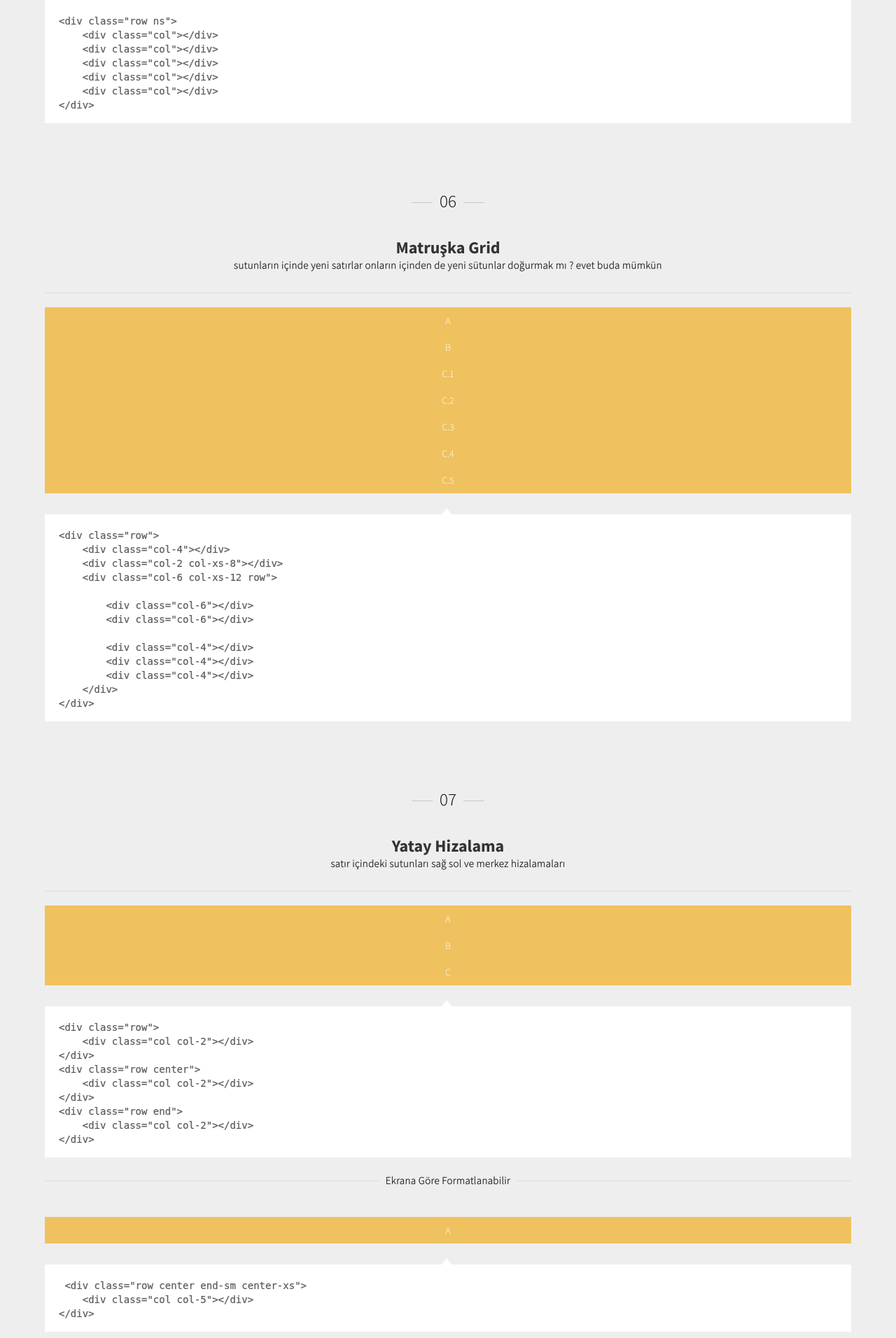
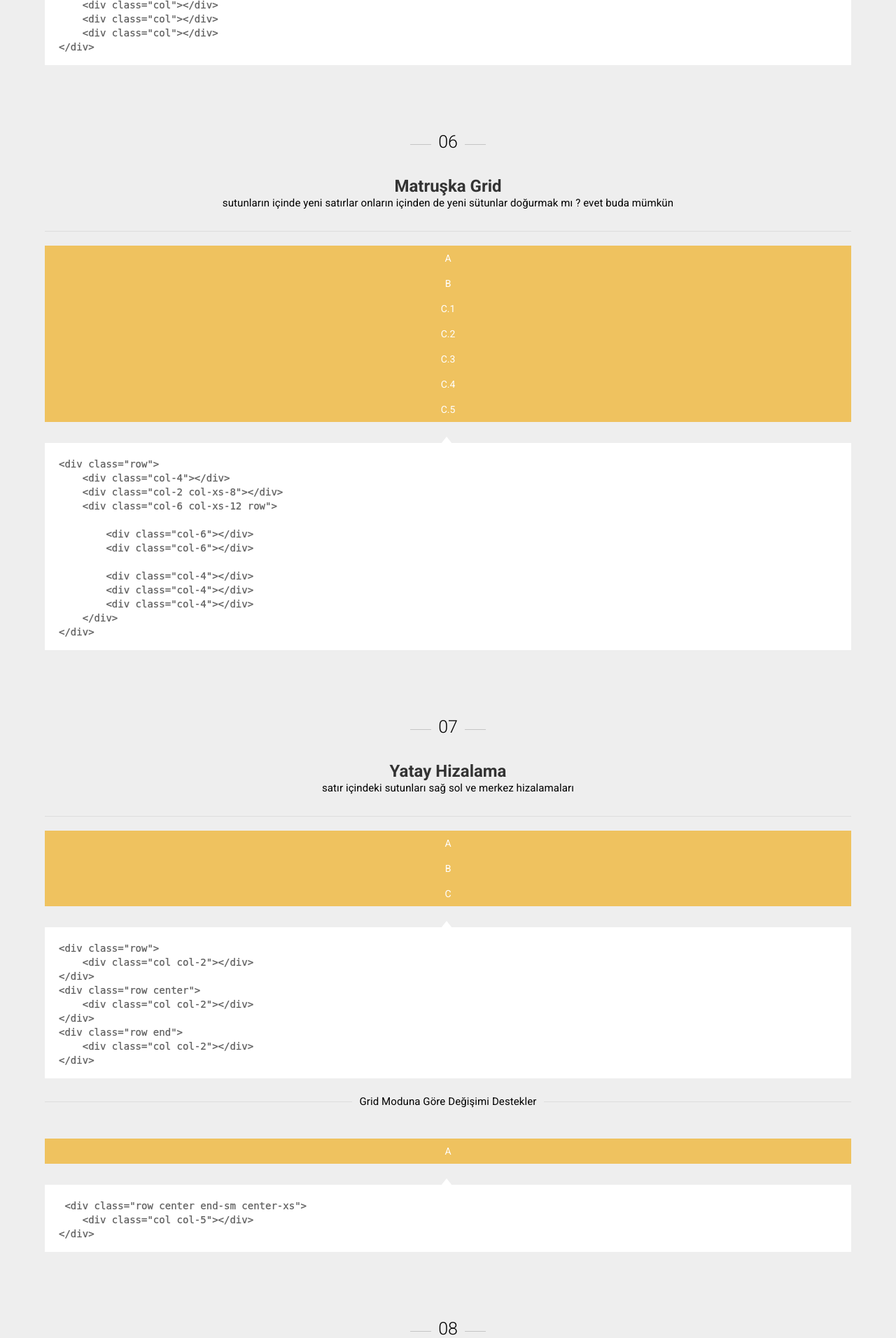
Before and after one commit to thealico/FlexGrid, a PHP site: page / in a window 1280 px wide. Shown: the part 3577-5489 px from the top of the page at 70% size. Run offline with PHP 8.4, Linux system fonts and the light colour scheme.

Commit message:
dokuman guncellendi

```diff
--- a/example/07.htm
+++ b/example/07.htm
@@ -33,7 +33,7 @@ echo '</code></pre>' ?>
 </div>
 <div class="dsc ara">
     <hr/>
-    <p><span>Ekrana Göre Formatlanabilir</span></p>
+    <p><span>Grid Moduna Göre Değişimi Destekler</span></p>
 </div>
 
 <div class="sam">
--- a/example/08.htm
+++ b/example/08.htm
@@ -63,7 +63,7 @@ echo '</code></pre>' ?>
 
     <div class="dsc ara">
         <hr/>
-        <p><span> Ekrana Göre Formatlanabilir</span></p>
+        <p><span> Grid Moduna Göre Değişimi Destekler</span></p>
     </div>
 
     <div class="sam s_08_1">
--- a/example/09.htm
+++ b/example/09.htm
@@ -62,7 +62,7 @@ echo '</code></pre>' ?>
 
 <div class="dsc ara">
     <hr/>
-    <p><span>Ekrana Göre Formatlama</span></p>
+    <p><span>Grid Moduna Göre Değişimi Destekler</span></p>
 </div>
 
 <div class="sam">
--- a/example/14.htm
+++ b/example/14.htm
@@ -58,7 +58,7 @@ echo '</code></pre>' ?>
 
 <div class="dsc ara">
     <hr/>
-    <p><span>Ekrana Göre Formatlama</span></p>
+    <p><span>Grid Moduna Göre Değişimi Destekler</span></p>
 </div>
 
 <div class="sam">
--- a/example/15.htm
+++ b/example/15.htm
@@ -2,7 +2,7 @@
     <h5 class="no"><span>15<s class="sol"></s><s class="sag"></s></span></h5>
     <div class="dsc">
         <h4>Sütun Alt Boşluk Sıfırlama</h4>
-        <p>c-nb( child no bottom ) etiketi ile row'un sütunlarının bottom space aralığını iptal edin</p>
+        <p>c-nb( col no bottom ) etiketi ile row'un sütunlarının padding-bottom  aralığını iptal eder</p>
     </div>
 
     <div class="sam s_15">
@@ -14,7 +14,7 @@
     </div>
 
 <div class="cod"><i></i><?php echo '<pre><code class="html">';
-echo htmlentities('<div class="row c-ns">
+echo htmlentities('<div class="row c-nb">
     <div class="col"></div>
     <div class="col"></div>
     <div class="col"></div>
@@ -25,7 +25,7 @@ echo '</code></pre>' ?>
 
 <div class="dsc ara">
     <hr/>
-    <p><span>c-ob (child on-bottom) ilede dileğimiz ekran aralığında tekrar bottom aktfi yapabiliriz </span></p>
+    <p><span>c-ob (child on-bottom) etiketi ile istediğimiz grid modunda aktif edebilme desteği vardır</span></p>
 </div>
 
 <div class="sam s_15">
--- a/example/17.htm
+++ b/example/17.htm
@@ -38,7 +38,7 @@ echo '</code></pre>' ?>
 
 <div class="dsc ara">
     <hr/>
-    <p><span>morespace büyük bosluk orneği</span></p>
+    <p><span>gut büyük aralık örneği</span></p>
 </div>
 
 <div class="sam">
--- a/example/css/example.css
+++ b/example/css/example.css
@@ -2,10 +2,12 @@
 @ Front-end Developer & UI Designer by alico
 @ http://alico.me */
 
-@import url(https://fonts.googleapis.com/css?family=Source+Sans+Pro:300,400,600,700&subset=latin,latin-ext);
+
+@import url('https://fonts.googleapis.com/css?family=Roboto:300,400,500,700,900&subset=latin-ext');
+
 * { position: relative; margin: 0; padding: 0 }
 
-body  			{ background: #eee ; font: 300 14px 'Source Sans Pro';  text-size-adjust: 100%;}
+body  			{ background: #eee ; font:400 14px 'Roboto';  text-size-adjust: 100%;}
 header 			{ background: white; height: 250px; text-align: center; }
 header .con		{ display:flex; height:100%; align-items:center; justify-content:center }
 header h1		{ font-weight: 600; margin-bottom:5px; font-size: 50px}
@@ -21,8 +23,8 @@ header a:hover	{ color:#ff4106}
 .doc .cod pre	{ overflow: auto; }
 .doc code 		{ line-height: 20px;-webkit-text-stroke:.5px rgba(0,0,0,.3); }
 .doc .sam 		{ margin:20px 0 20px 0 }
-.doc .dsc h4 	{ font-size: 24px; color:#333;font-weight:700  }
-.doc .dsc p 	{ font-size: 15px;letter-spacing: .3px; -webkit-text-stroke:.5px rgba(0,0,0,.4); }
+.doc .dsc h4 	{ font:700 24px 'Roboto';   color:#333; }
+.doc .dsc p 	{ font-size: 15px; letter-spacing:.1px; line-height:20px; }
 .doc .dsc  		{ text-align: center; margin-bottom: 20px; border-bottom: 1px solid #ddd; padding-bottom: 30px }
 
 .doc .dsc.ara 	 { border-bottom: 0 }
```
Also changed, not shown: example/index.htm (+8 -8 lines).
